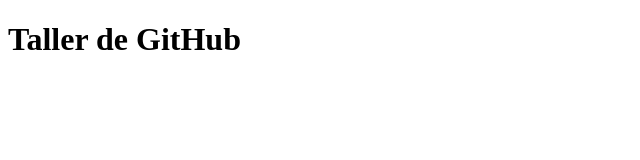
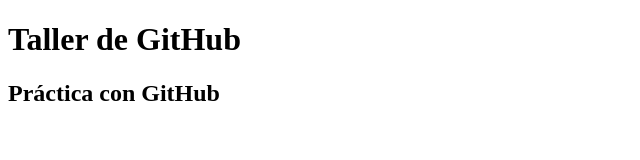
Before and after one commit to elortega17/desSoft5, a plain HTML site: page index.html in a window 1280 px wide. Shown: the whole page, without its empty margins (0-640 px from the left). Drawn offline with Linux system fonts and the light colour scheme.

Commit message:
Edición2

```diff
--- a/index.html
+++ b/index.html
@@ -8,7 +8,7 @@
 <body>
     <header> <h1>Taller de GitHub</h1>
     <main>
-
+        <h2>Práctica con GitHub</h2>
     </main>
 </body>
 </html>
```
